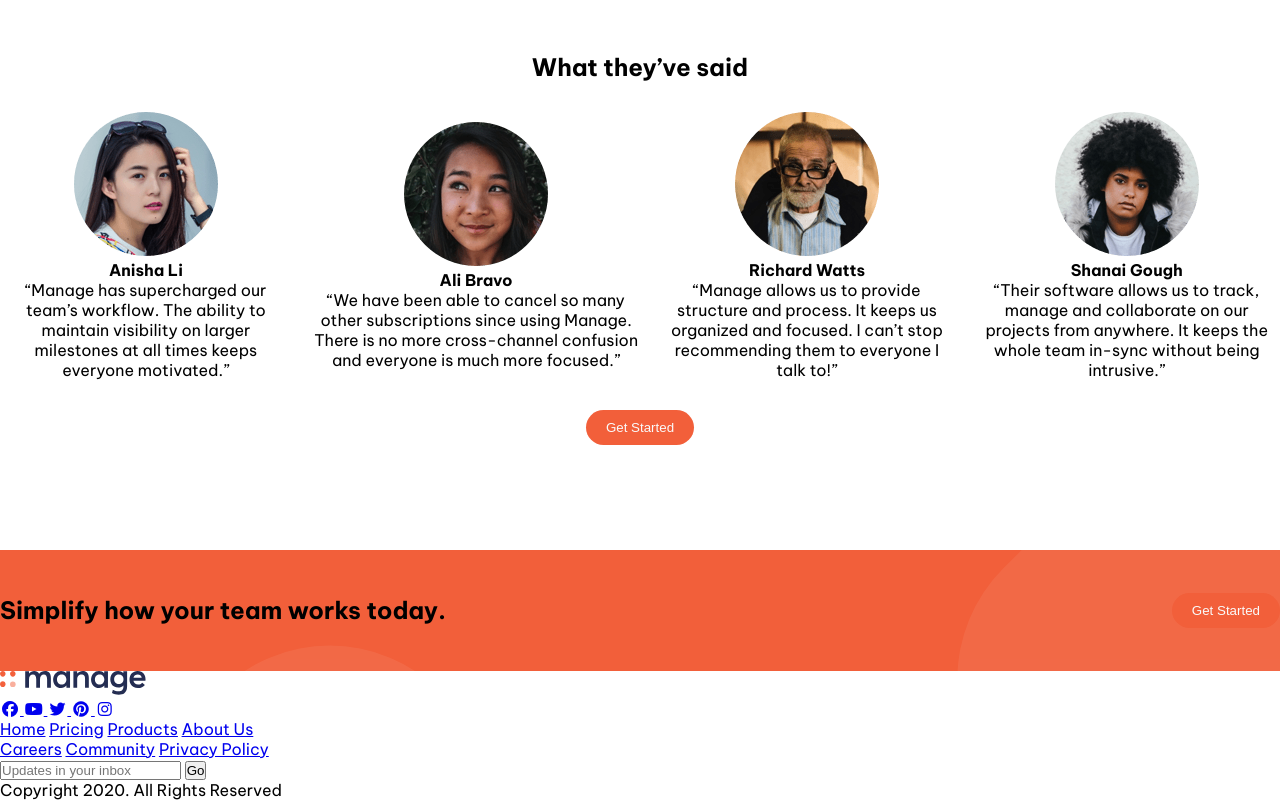
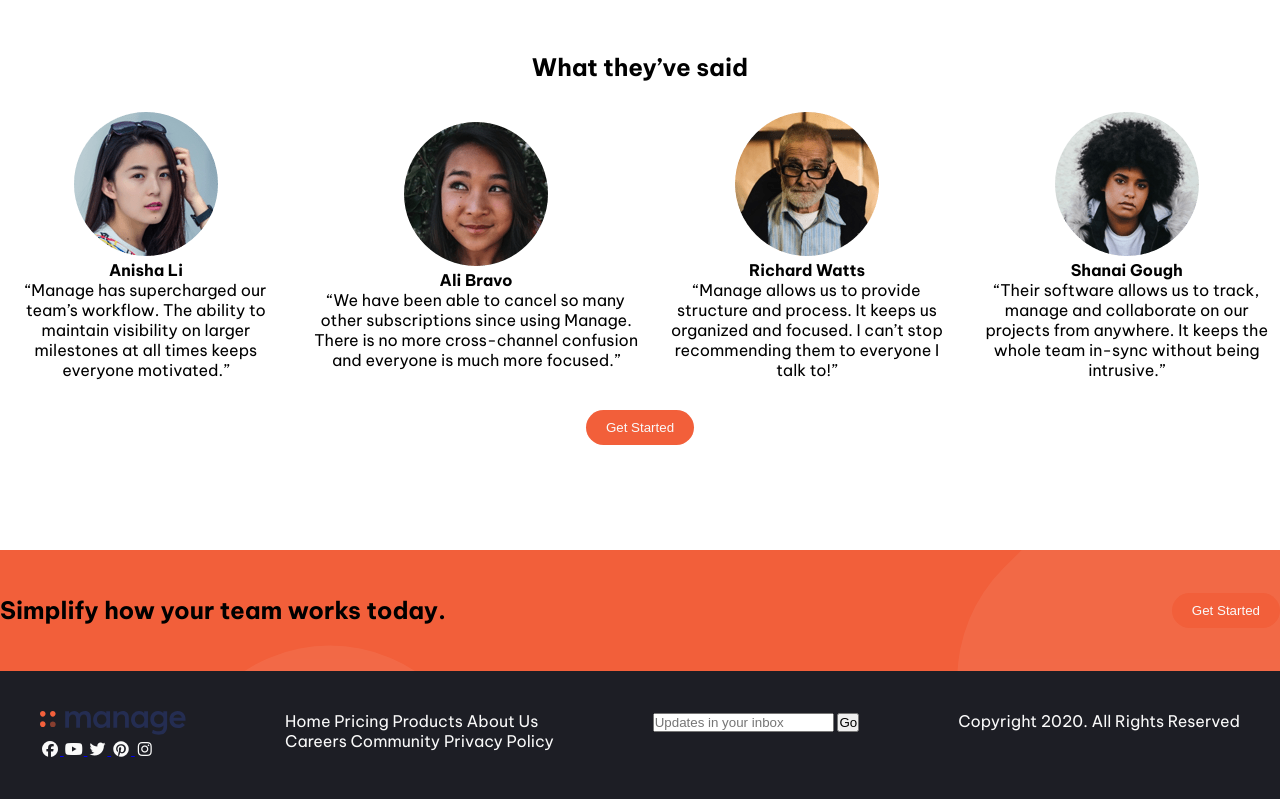
Before and after one commit to ygorhslima/frontend-mentor-exercises-2, a plain HTML site: page manage-landing-page-master/index.html in a window 1280 px wide. Shown: the part 1374-2174 px from the top of the page. Drawn offline with Linux system fonts and the light colour scheme.

Commit message:
Update style.css

```diff
--- a/manage-landing-page-master/style.css
+++ b/manage-landing-page-master/style.css
@@ -168,3 +168,20 @@ main .simplify-how{
 main .simplify-how h1{
 
 }
+
+footer{
+    display: flex;
+    background-color: var(--Gray950);
+    justify-content: space-between;
+    padding: 40px;
+    text-decoration: none;
+    color: var(--Gray50);
+}
+footer .logo-container .social i{
+    text-decoration: none;
+    color: var(--Gray50);
+}
+footer .footer-links div a{
+    text-decoration: none;
+    color: var(--Gray50);
+}
```
